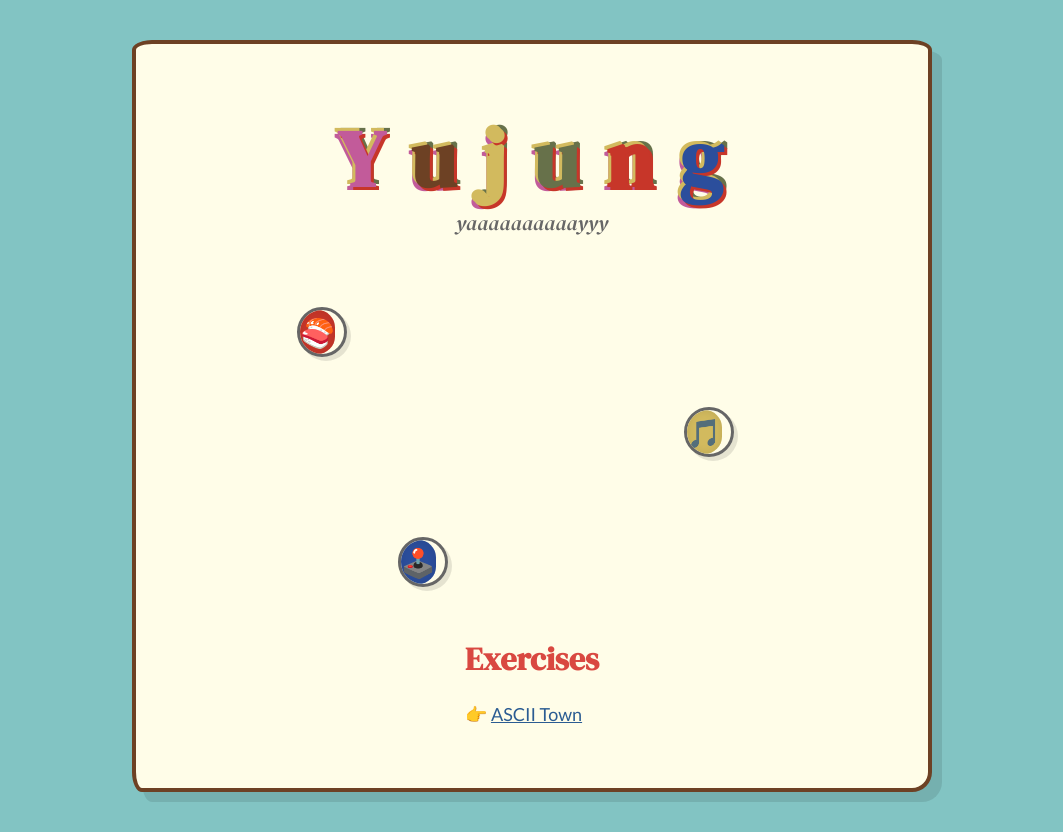
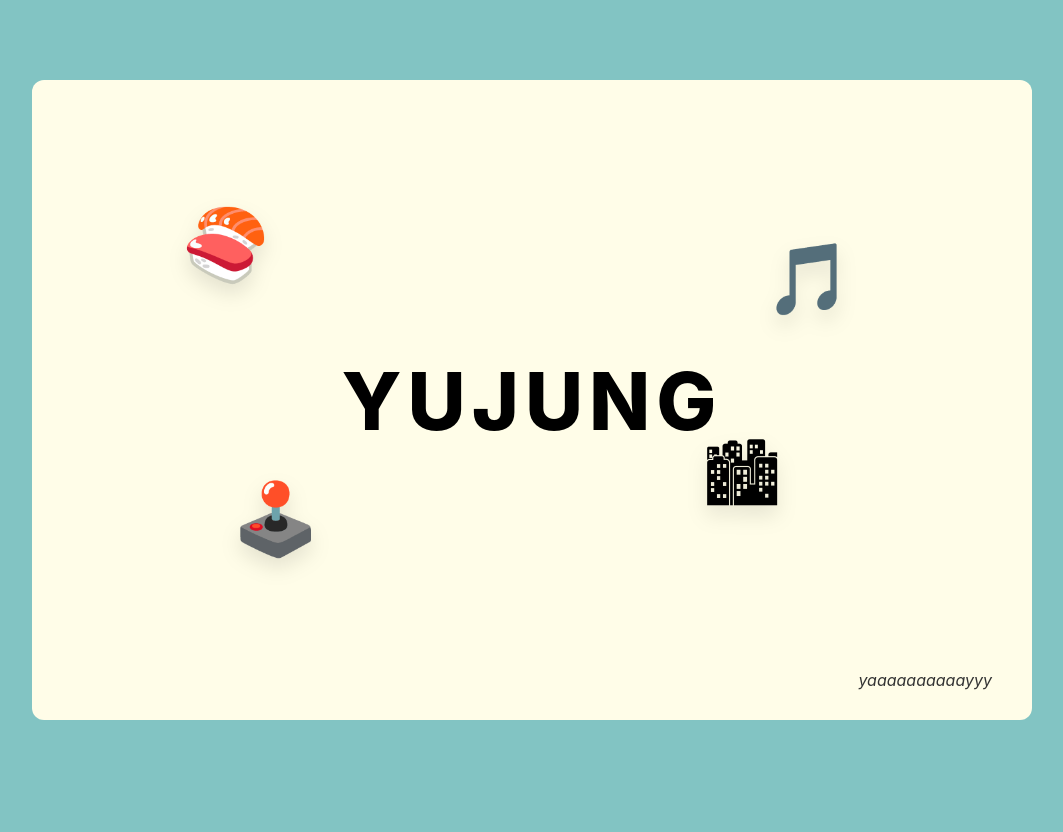
Before and after one commit to yujungsarah/UIDesign, a plain HTML site: page index.html in a window 1280 px wide. Shown: the whole page, without its empty margins (108-1171 px from the left). After the commit the page ends 800 px from the top, so only its background shows below. Drawn offline with Linux system fonts and the light colour scheme.

Commit message:
style change 4

```diff
--- a/assets/style.css
+++ b/assets/style.css
@@ -1,269 +1,161 @@
-/* ========================================= */
-/* --- GENERAL RESET --- */
-/* ========================================= */
+/* --- GLOBAL --- */
 * {
   margin: 0;
   padding: 0;
   box-sizing: border-box;
 }
 
-/* ========================================= */
-/* --- COLORS & FONTS from image_8.png --- */
-/* ========================================= */
-:root {
-  /* Warm Paper Colors from image_8.png */
-  --bg-color-outer: #82C4C3;     /* Grey-blue cloud field (from image_9.png and original background) */
-  --bg-color-page: #FFFDE8;      /* Warm beige paper page */
-  --color-border-cutout: #D94841; /* Hand-drawn button outline color */
-  --color-exercises-title: #D94841; /* Exercises title color */
-  --color-inline-link: #2B5C92;   /* Standard inline link blue */
-  --color-tetrio-btn: #333333;   /* Tetrio button bg */
-
-  /* Multi-color shadow layers from image_8.png name */
-  --shadow-pink:   #C25B9A;
-  --shadow-brown:  #6D4124;
-  --shadow-yellow: #D2BA5E;
-  --shadow-green:  #67714A;
-  --shadow-red:    #C73629;
-  --shadow-blue:   #2B4E9C;
-
-  /* Fonts from image_8.png style */
-  --font-serif: 'DM Serif Display', serif;
-  --font-sans: 'Lato', sans-serif;
-}
-
-/* ========================================= */
-/* --- PAGE LAYOUT & DECORATION --- */
-/* ========================================= */
-body.collage-outer {
-  background-color: var(--bg-color-outer);
-  font-family: var(--font-sans);
-  color: #1A1A1A;
+body {
+  background-color: #82C4C3; /* The teal background */
+  /* This automatically pulls the cleanest sans-serif font on your computer (like Apple SD Gothic Neo) */
+  font-family: -apple-system, BlinkMacSystemFont, "Apple SD Gothic Neo", "Malgun Gothic", sans-serif;
   display: flex;
   justify-content: center;
   align-items: center;
   min-height: 100vh;
   padding: 40px;
-  overflow: hidden; /* Prevent page scrolling so elements look like they float on the void */
-  position: relative;
 }
 
-/* Base style for decoration elements on the void background */
-.collage-deco {
-  position: absolute;
-  pointer-events: none; /* Let clicks pass through to content */
-  background-size: contain;
-  background-repeat: no-repeat;
-  z-index: 1;
+/* --- THE MAIN BOX (Canvas) --- */
+.canvas-box {
+  background-color: #FFFDE8; /* Warm paper color */
+  width: 100%;
+  max-width: 1000px;
+  height: 80vh; /* Makes the box nice and tall */
+  min-height: 600px;
+  border-radius: 12px;
+  position: relative;
+  overflow: hidden; /* Keeps floating items inside the box */
+
+  /* REMOVED: All borders and shadows as requested! */
 }
 
-/* Decorative elements positions around the page */
-.cloud-1 { top: 100px; left: 50px; width: 100px; height: 100px; background-image: url('assets/cloud.svg'); opacity: 0.3; }
-.star-deco-top { top: 30px; right: 50px; width: 50px; height: 50px; background-image: url('assets/star.svg'); opacity: 0.3; }
-.lion-deco-bottom { bottom: 50px; left: 100px; width: 150px; height: 150px; background-image: url('assets/lion.svg'); opacity: 0.15; }
-
-/* The main cut-out page area */
-.main-content-page {
-  background-color: var(--bg-color-page);
-  padding: 60px;
-  position: relative;
+/* --- TEXT STYLING --- */
+.main-name {
+  position: absolute;
+  top: 50%;
+  left: 50%;
+  transform: translate(-50%, -50%); /* Perfectly centers the text */
+  font-size: 80px;
+  font-weight: 800; /* Bold */
+  color: #000000; /* Black */
+  letter-spacing: 6px;
   z-index: 10;
-  max-width: 800px;
-  width: 100%;
-  text-align: center;
-
-  /* Irregular, paper cutout shape for the whole page */
-  border-radius: 20px 20px 20px 10px / 10px 10px 20px 20px;
-  border: 4px solid var(--shadow-brown); /* A thin, paper-edge color */
-  box-shadow: 10px 10px 0px rgba(0,0,0,0.1); /* Paper shadow */
 }
 
-/* ========================================= */
-/* --- TYPOGRAPHY from image_8.png style --- */
-/* ========================================= */
-.header-section { margin-bottom: 50px; }
-
-/* The multi-colored title with layered shadow */
-.multi-color-title {
-  font-family: var(--font-serif);
-  font-size: 80px;
-  margin-bottom: 5px;
-  text-shadow:
-    3px 3px 0 var(--shadow-red),
-    -3px -3px 0 var(--shadow-yellow),
-    3px -3px 0 var(--shadow-green),
-    -3px 3px 0 var(--shadow-pink);
-  letter-spacing: 5px;
-  position: relative;
-  z-index: 100; /* Ensure title is on top */
+.subtitle {
+  position: absolute;
+  bottom: 30px;
+  right: 40px;
+  font-size: 16px;
+  font-style: italic; /* Italic */
+  font-weight: 400; /* Not bold */
+  color: #333333;
 }
 
-/* Individual letter colors for the multi-colored title, aligned with layered shadow */
-.color-pink { color: var(--shadow-pink); }
-.color-brown { color: var(--shadow-brown); }
-.color-yellow { color: var(--shadow-yellow); }
-.color-green { color: var(--shadow-green); }
-.color-red { color: var(--shadow-red); }
-.color-blue { color: var(--shadow-blue); }
-
-.subtitle {
-  font-family: var(--font-serif);
-  font-style: italic;
-  font-size: 20px;
-  color: #666666;
-  margin-top: -10px;
+/* --- FLOATING ICONS --- */
+.floating-icons-container {
+  position: absolute;
+  width: 100%;
+  height: 100%;
+  top: 0;
+  left: 0;
+  pointer-events: none; /* Lets you click 'through' the invisible container */
 }
 
-.exercises-title {
-  font-family: var(--font-serif);
-  font-size: 32px;
-  color: var(--color-exercises-title);
-  margin-bottom: 20px;
-}
-
-/* ========================================= */
-/* --- FLOATING & HOVER REVEAL EFFECT --- */
-/* ========================================= */
-.floating-favourites-list {
-  list-style: none;
-  width: 100%;
-  position: relative; /* Allows items to float within a specific area */
-  height: 300px; /* Area where items float, outside central static content */
-  margin: 0 auto 50px;
-}
-
-/* General interactive floating element */
-.floating-fav-item {
+.floating-item {
   position: absolute;
   display: flex;
+  flex-direction: column;
   align-items: center;
-  transition: all 0.3s ease-out; /* smooth hover expand */
-
-  /* Starting, un-hovered state: look like a small emoji button */
-  overflow: hidden; /* Hide content text initially */
-  white-space: nowrap; /* Prevent text wrap on expand */
-  width: 50px; /* Small square width for the emoji blob only */
-  height: 50px;
-  border-radius: 25px; /* circular blob */
-  border: 3px solid #666; /* a plain edge when unhovered */
-  background-color: transparent; /* only the inner blob is colored */
-  box-shadow: 4px 4px 0px rgba(0,0,0,0.1);
-  cursor: pointer;
+  pointer-events: auto; /* Makes the specific icons hoverable/clickable */
   z-index: 20;
 }
 
-/* Initial hidden state for content text */
-.reveal-content-text,
-.reveal-content-wrapper {
-  opacity: 0;
-  transition: opacity 0.2s ease-out 0.1s; /* delayed text reveal */
-  padding-left: 20px; /* space after emoji */
-  color: #1A1A1A;
-  font-size: 18px;
+/* The actual emoji */
+.emoji {
+  font-size: 70px; /* Much bigger! */
+  cursor: pointer;
+  transition: transform 0.2s ease;
+  filter: drop-shadow(0px 10px 10px rgba(0,0,0,0.1)); /* Soft shadow just on the emoji itself */
 }
 
-/* Special case for the website item with its button */
-.fav-website .reveal-content-wrapper {
-  display: flex;
-  align-items: center;
-  gap: 15px;
+/* The hover text box (hidden by default) */
+.hover-text {
+  opacity: 0;
+  visibility: hidden;
+  position: absolute;
+  top: 100%; /* Positions it directly below the emoji */
+  margin-top: 10px;
+  background-color: rgba(255, 255, 255, 0.95);
+  padding: 12px 18px;
+  border-radius: 8px;
+  color: #000;
+  font-size: 16px;
+  font-weight: 500;
+  text-align: center;
+  white-space: nowrap; /* Keeps text on one line */
+  box-shadow: 0px 4px 15px rgba(0,0,0,0.1);
+  transition: all 0.2s ease;
+  transform: translateY(-10px); /* Starts slightly high for a fade-down effect */
 }
 
-/* Inner colored blob for each emoji from image_8.png */
-.emoji-container {
-  display: flex;
-  justify-content: center;
-  align-items: center;
-  font-size: 28px;
-  width: 44px; /* size to fit within the unhovered item */
-  height: 44px;
-  border-radius: 22px;
-  box-shadow: inset 0 0 10px rgba(0,0,0,0.1);
+/* Hover Interaction */
+.floating-item:hover .emoji {
+  transform: scale(1.15); /* Emoji grows slightly when hovered */
+}
+.floating-item:hover .hover-text {
+  opacity: 1;
+  visibility: visible;
+  transform: translateY(0px); /* Drops into place */
 }
 
-/* Emoji blob colors from image_8.png */
-.emoji-container.red { background-color: var(--shadow-red); }
-.emoji-container.yellow { background-color: var(--shadow-yellow); }
-.emoji-container.blue { background-color: var(--shadow-blue); }
-
-/* POSITION EACH FAVOURITE AROUND THE CENTRAL AREA */
-.fav-food { top: 20px; left: 15%; }
-.fav-song { top: 120px; right: 20%; }
-.fav-website { bottom: 0; left: 30%; }
-
-/* --- HOVER REVEAL INTERACTION --- */
-/* The main list item blob itself expands on hover */
-.floating-fav-item:hover {
-  width: auto; /* Expand width to show hidden text */
-  padding: 10px; /* Add padding when expanded */
-  border-color: #1A1A1A; /* Darken border on hover */
-  border-radius: 20px; /* become a larger, more irregular cutout shape */
-  background-color: rgba(255, 255, 255, 0.8); /* a light background reveals behind the text */
-  z-index: 21; /* Bring to front on hover */
+/* --- BUTTONS INSIDE HOVER TEXT --- */
+.action-btn {
+  display: inline-block;
+  margin-top: 8px;
+  padding: 6px 16px;
+  background-color: #000;
+  color: #FFF;
+  text-decoration: none;
+  border-radius: 20px;
+  font-size: 14px;
+  transition: background-color 0.2s;
 }
 
-/* The hidden content fades in when list item is hovered */
-.floating-fav-item:hover .reveal-content-text,
-.floating-fav-item:hover .reveal-content-wrapper {
-  opacity: 1;
+.action-btn:hover {
+  background-color: #D94841; /* Turns red when hovered */
 }
 
-/* Special hover behavior for food/sushi to create the pink/brown/green name color layered shadow look on hover */
-.fav-food:hover .emoji-container.red {
-  box-shadow:
-    3px 3px 0 var(--shadow-brown),
-    -3px -3px 0 var(--shadow-green),
-    3px -3px 0 var(--shadow-yellow),
-    -3px 3px 0 var(--shadow-pink);
+/* --- POSITIONING AND ANIMATION FOR EACH ICON --- */
+/* The animation keyframes make them bob up and down */
+@keyframes floatBob {
+  0% { transform: translateY(0px); }
+  50% { transform: translateY(-15px); }
+  100% { transform: translateY(0px); }
 }
 
-/* ========================================= */
-/* --- EXERCISES & BUTTONS from image_8.png style --- */
-/* ========================================= */
-.exercises-area {
-  position: relative;
-  z-index: 5;
-  margin: 0 auto;
-  width: max-content;
-  text-align: left;
+/* Placing them around the screen and giving them different animation timing so they don't sync up */
+.food {
+  top: 20%;
+  left: 15%;
+  animation: floatBob 4s ease-in-out infinite;
 }
 
-.exercises-list {
-  list-style: none;
-  font-size: 18px;
-  line-height: 1.5;
+.song {
+  top: 25%;
+  right: 18%;
+  animation: floatBob 5s ease-in-out infinite 1s; /* 1s delay */
 }
 
-/* Inline standard link blue from image_0.png */
-.inline-link-blue {
-  color: var(--color-inline-link);
-  text-decoration: underline;
+.website {
+  bottom: 25%;
+  left: 20%;
+  animation: floatBob 4.5s ease-in-out infinite 0.5s;
 }
 
-/* Cutout button style from image_8.png style - both inline and on hover reveal */
-.cutout-btn {
-  display: inline-block;
-  font-family: var(--font-sans);
-  font-weight: bold;
-  font-size: 14px;
-  text-decoration: none;
-  padding: 8px 16px;
-  border-radius: 12px;
-  transition: all 0.2s;
+.ascii {
+  bottom: 25%;
+  right: 25%;
+  animation: floatBob 6s ease-in-out infinite 2s;
 }
-
-/* Tetrio specific hand-drawn button style from image_8.png style */
-.cutout-btn[href*="tetr.io"] {
-  background-color: #333333; /* Dark gray for Tetrio button from image_0.png */
-  color: #FFFFFF;
-  border: 3px solid #D94841; /* Hand-drawn red outline from image_8.png style */
-  box-shadow: 6px 6px 0px rgba(0,0,0,0.1); /* Paper shadow */
-  border-radius: 20px 10px / 10px 20px; /* Irregular paper cut look */
-}
-
-/* Hand-drawn button hover from image_8.png style */
-.cutout-btn[href*="tetr.io"]:hover {
-  transform: translate(-3px, -3px);
-  box-shadow: 9px 9px 0px rgba(0,0,0,0.1);
-  background-color: #1A1A1A; /* Darken background on hover */
-}
--- a/index.html
+++ b/index.html
@@ -4,59 +4,43 @@
   <meta charset="utf-8">
   <title>Yujung Kim | UI Design</title>
   <link rel="stylesheet" href="assets/style.css">
-  <link rel="preconnect" href="https://fonts.googleapis.com">
-  <link rel="preconnect" href="https://fonts.gstatic.com" crossorigin>
-  <link href="https://fonts.googleapis.com/css2?family=DM+Serif+Display:ital@0;1&family=Lato:ital,wght@0,300;0,400;0,700;1,400;1,700&display=swap" rel="stylesheet">
 </head>
-<body class="collage-outer">
+<body>
 
-  <div class="cloud-1 collage-deco"></div>
-  <div class="star-deco-top collage-deco"></div>
-  <div class="lion-deco-bottom collage-deco"></div>
+  <div class="canvas-box">
 
-  <div class="main-content-page">
+    <h1 class="main-name">YUJUNG</h1>
+    <p class="subtitle">yaaaaaaaaaayyy</p>
 
-    <header class="header-section">
-      <h1 class="groovy-title multi-color-title">
-        <span class="color-pink">Y</span>
-        <span class="color-brown">u</span>
-        <span class="color-yellow">j</span>
-        <span class="color-green">u</span>
-        <span class="color-red">n</span>
-        <span class="color-blue">g</span>
-      </h1>
-      <p class="subtitle">yaaaaaaaaaayyy</p>
-    </header>
+    <div class="floating-icons-container">
 
-    <ul class="floating-favourites-list">
+      <div class="floating-item food">
+        <span class="emoji">🍣</span>
+        <div class="hover-text">My favorite food is sushi</div>
+      </div>
 
-      <li class="floating-fav-item fav-food">
-        <span class="emoji-container red">🍣</span>
-        <span class="reveal-content-text">My favorite food is sushi</span>
-      </li>
+      <div class="floating-item song">
+        <span class="emoji">🎵</span>
+        <div class="hover-text">My favorite song is Sincerity is Scary</div>
+      </div>
 
-      <li class="floating-fav-item fav-song">
-        <span class="emoji-container yellow">🎵</span>
-        <span class="reveal-content-text">My favorite song is Sincerity is Scary</span>
-      </li>
+      <div class="floating-item website">
+        <span class="emoji">🕹️</span>
+        <div class="hover-text">
+          My favorite website is Tetrio<br>
+          <a href="https://tetr.io" class="action-btn">Play Tetrio!</a>
+        </div>
+      </div>
 
-      <li class="floating-fav-item fav-website">
-        <span class="emoji-container blue">🕹️</span>
-        <span class="reveal-content-wrapper">
-          <span class="reveal-content-text">My favorite website is Tetrio</span>
-          <a href="https://tetr.io" class="cutout-btn">Play Tetrio!</a>
-        </span>
-      </li>
+      <div class="floating-item ascii">
+        <span class="emoji">🏙</span>
+        <div class="hover-text">
+          Check out my exercise:<br>
+          <a href="ascii_town/ascii_town_exterior.html" class="action-btn">ASCII Town</a>
+        </div>
+      </div>
 
-    </ul>
-
-    <div class="exercises-area">
-      <h3 class="exercises-title">Exercises</h3>
-      <ul class="exercises-list">
-        <li>👉 <a href="ascii_town/ascii_town_exterior.html" class="inline-link-blue">ASCII Town</a></li>
-      </ul>
     </div>
-
   </div>
 
 </body>
```
